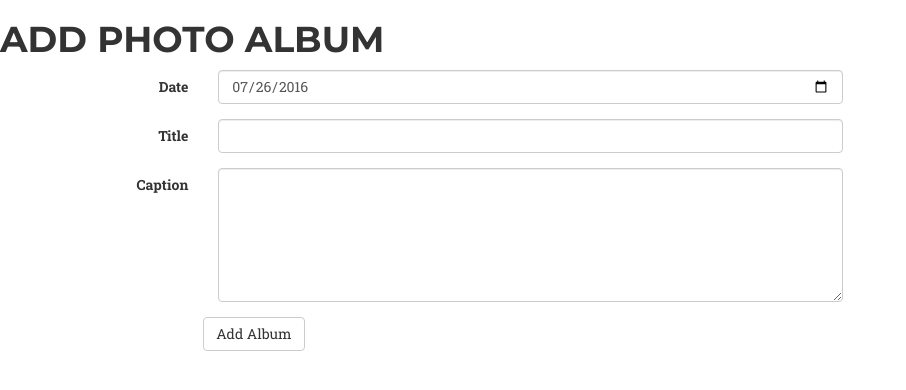
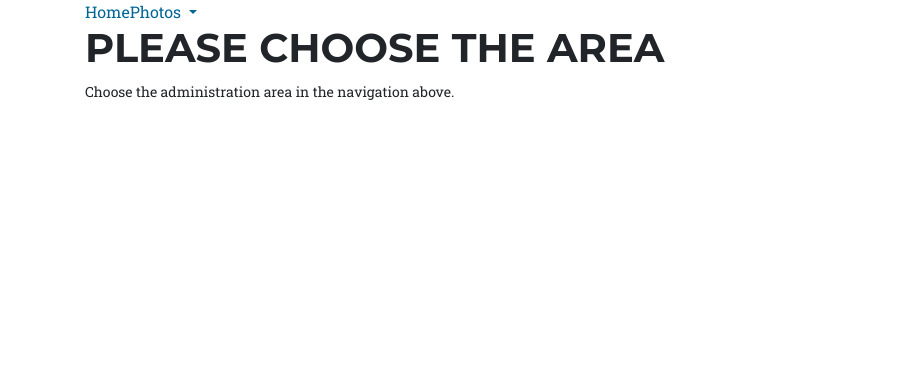
Before and after one commit to steven-cardini/ch.cardini.steven.www, a PHP site: page /admin in a window 1280 px wide. Shown: the top 390 px of the page, without its empty margins (0-906 px from the left). Run offline with PHP 8.4, Linux system fonts and the light colour scheme; some libraries are stand-ins or nearby versions; some web fonts are replaced.

Commit message:
dynamic admin area

```diff
--- a/admin.php
+++ b/admin.php
@@ -42,78 +42,30 @@ spl_autoload_register('loadClass');
 
 <body>
 
-  <h1>Add Photo Album</h1>
+<div class="container">
+
+<ul class="nav nav-pills">
+  <li role="presentation" class="active">
+    <a href="admin.php">Home</a>
+  </li>
+  <li role="presentation" class="dropdown">
+    <a href="#" class="dropdown-toggle" data-toggle="dropdown" role="button" aria-haspopup="true" aria-expanded="false"> Photos <span class="caret"></span> </a>
+    <ul class="dropdown-menu">
+      <li><a href="?area=add-album">Add Album</a></li>
+      <li><a href="?area=edit-album">Edit Album</a></li>
+    </ul>
+  </li>
+</ul>
 
 <?php
-  $displayForm = true;
-
-  // FORM WAS SUBMITTED
-  if (isset($_POST['submitted'])) {
-
-    // validate user input server-side
-    try {
-
-      // ensure that user filled out all compulsory fields
-      if (empty($_POST['album-date']) || empty($_POST['album-title']) || empty($_POST['album-caption'])) {
-        throw new Exception ('You must fill out all fields!');
+if (isset($_GET['area']) && file_exists(PAGE_DIR."admin/{$_GET['area']}.php")) {
+  require_once(PAGE_DIR."admin/{$_GET['area']}.php");
+} else {
+  echo '<h1>Please choose the area</h1><p>Choose the administration area in the navigation above.</p>';
 }
-
-    } catch (Exception $e) {
-      $errorMessage = $e->getMessage();
-    }
-
-
-    // VALIDATION IS SUCCESSFUL
-    if (!isset($errorMessage)) {
-      $displayForm = false;
-      $albumCatalog = PhotoAlbumCatalog::getInstance();
-      $albumCatalog->addAlbum($_POST['album-date'], $_POST['album-title'], $_POST['album-caption']);
-
-    }
-
-  } // end if isset post submitted
-
-  if (isset($errorMessage)) {
-    echo '<div class="alert alert-danger" role="alert">'.$errorMessage.'</div>';
-  }
-
-  // DISPLAY FORM
-  if ($displayForm) {
 ?>
 
-  <form class="form-horizontal js-feedback-form" role="form" method="post" action="<?php echo htmlspecialchars($_SERVER['REQUEST_URI']); ?>">
-
-    <div class="form-group album-date">
-      <label for="album-date" class="control-label col-sm-2">Date</label>
-      <div class="col-sm-6">
-        <input type="date" required="required" min="1987-01-01" max="<?php echo date('Y-m-d'); ?>" value="<?php echo date('Y-m-d'); ?>" class="form-control" id="album-date" name="album-date" />
-      </div>
-    </div>
-
-    <div class="form-group album-title">
-      <label for="album-title" class="control-label col-sm-2">Title</label>
-      <div class="col-sm-6">
-        <input type="text" required="required" class="form-control" id="album-title" name="album-title" />
-      </div>
-    </div>
-
-    <div class="form-group album-caption">
-      <label for="album-caption" class="control-label col-sm-2">Caption</label>
-      <div class="col-sm-6">
-        <textarea required="required" class="form-control" id="album-caption" name="album-caption" rows="6" ></textarea>
-      </div>
-    </div>
-
-    <div class="form-group">
-      <div class="col-sm-2"></div>
-      <button type="submit" class="btn btn-default" name="submitted">Add Album</button>
-    </div>
-
-  </form>
-
-  <?php
-  } // end if display form
-  ?>
+</div> <!-- end container div -->
 
 <!-- jQuery -->
 <script src="resources/vendor/jquery/jquery.min.js"></script>
--- a/resources/php/functions/photoalbum.class.php
+++ b/resources/php/functions/photoalbum.class.php
@@ -35,6 +35,10 @@ class PhotoAlbum implements JsonSerializable {
 
     // load photos
     $this->loadPhotos();
+  }
+
+  public function getId() {
+    return $this->id;
   }
 
   public function getTitle() {
```
Also changed, not shown: pages/admin/add-album.php (added, +71 -0 lines), pages/admin/edit-album.php (added, +63 -0 lines). Lines whose indentation alone changed are shown as unchanged.
